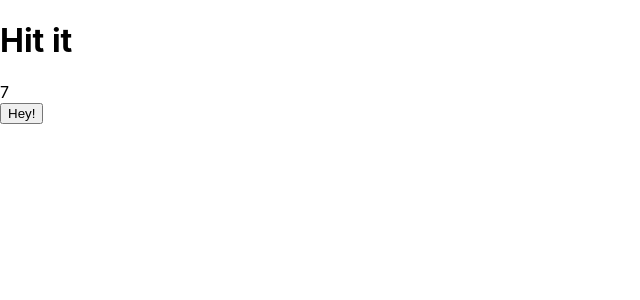
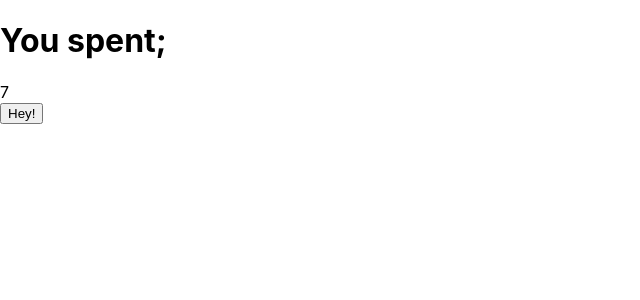
Before and after one commit to Combatd/ReactHooksBegin, a React (Create React App) app: page / in a window 1280 px wide. Shown: the top 300 px of the page, without its empty margins (0-640 px from the left). Built offline with nearby package versions, Linux system fonts and the light colour scheme.

Commit message:
Change Header text

```diff
--- a/src/App.js
+++ b/src/App.js
@@ -18,7 +18,7 @@ class App extends React.Component {
   render() {
     return (
       <>
-        <Header text="Hit it"/>
+        <Header text="You spent;"/>
         <Counter />
         <Button label="Hey!" />
       </>
```
